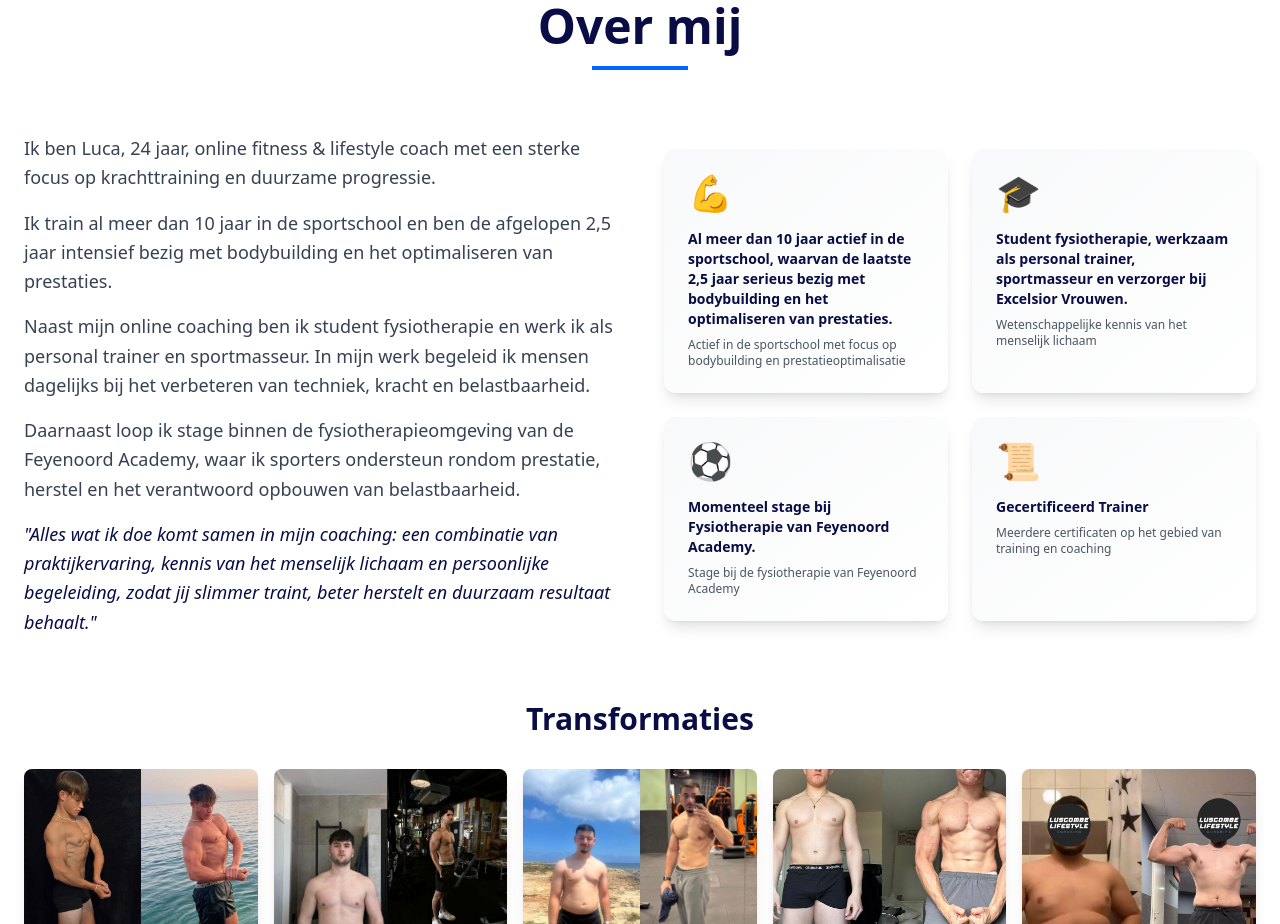
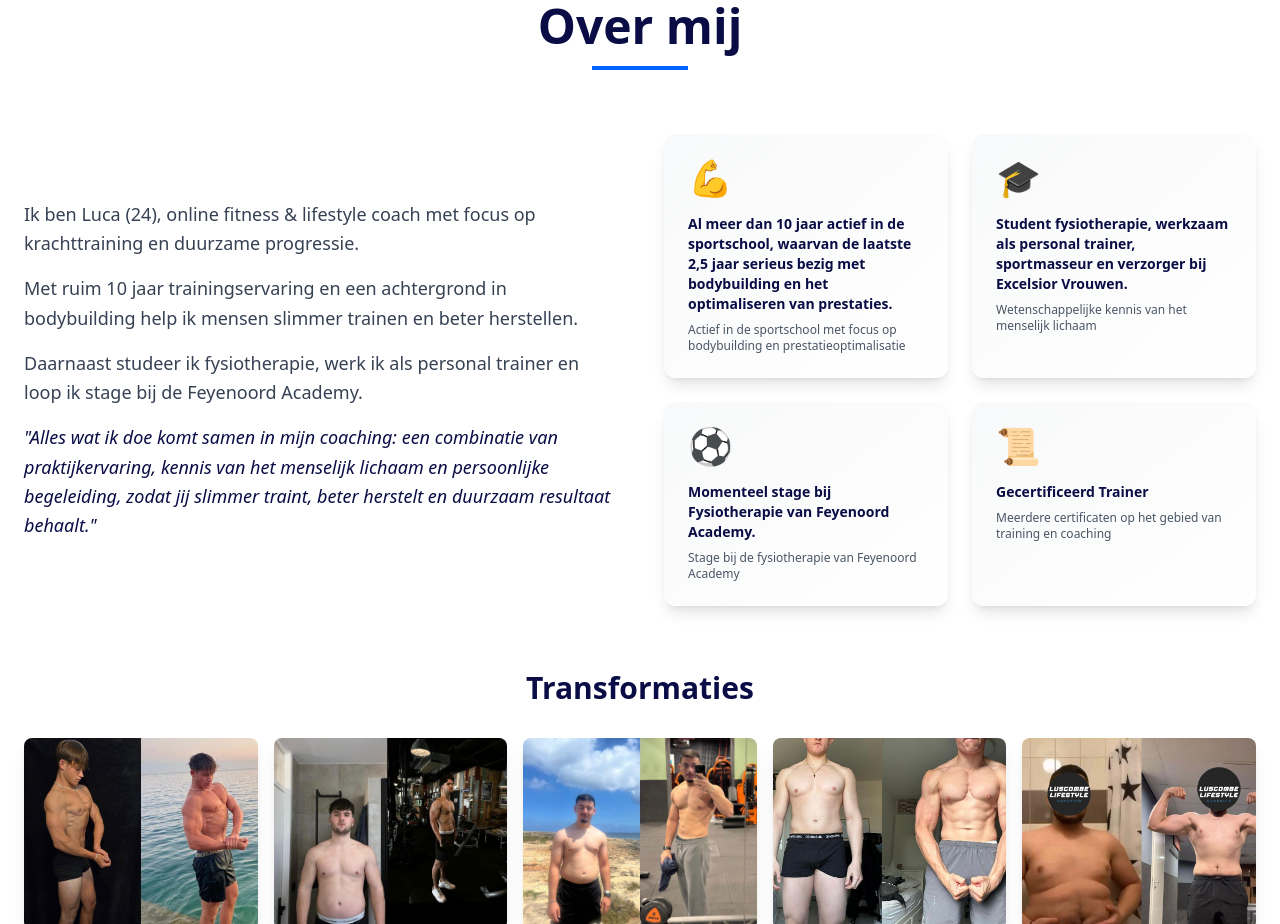
Before and after one commit to portfolio-ai-moos/website-luca, a Next.js app: page / in a window 1280 px wide. Shown: the part 940-1864 px from the top of the page. Built offline with nearby package versions, Linux system fonts and the light colour scheme.

Commit message:
Update 'Over mij' section with new text
- Changed introduction to 'Ik ben Luca (24)'
- Streamlined training experience description
- Simplified background information
- More concise and direct presentation

```diff
--- a/src/components/About.tsx
+++ b/src/components/About.tsx
@@ -101,16 +101,13 @@ const About: React.FC = () => {
             className="space-y-4 text-lg leading-relaxed text-gray-700 max-w-3xl"
           >
             <p>
-              Ik ben Luca, 24 jaar, online fitness & lifestyle coach met een sterke focus op krachttraining en duurzame progressie.
+              Ik ben Luca (24), online fitness & lifestyle coach met focus op krachttraining en duurzame progressie.
             </p>
             <p>
-              Ik train al meer dan 10 jaar in de sportschool en ben de afgelopen 2,5 jaar intensief bezig met bodybuilding en het optimaliseren van prestaties.
+              Met ruim 10 jaar trainingservaring en een achtergrond in bodybuilding help ik mensen slimmer trainen en beter herstellen.
             </p>
             <p>
-              Naast mijn online coaching ben ik student fysiotherapie en werk ik als personal trainer en sportmasseur. In mijn werk begeleid ik mensen dagelijks bij het verbeteren van techniek, kracht en belastbaarheid.
-            </p>
-            <p>
-              Daarnaast loop ik stage binnen de fysiotherapieomgeving van de Feyenoord Academy, waar ik sporters ondersteun rondom prestatie, herstel en het verantwoord opbouwen van belastbaarheid.
+              Daarnaast studeer ik fysiotherapie, werk ik als personal trainer en loop ik stage bij de Feyenoord Academy.
             </p>
             <p className="italic text-[#090c45]">
               "Alles wat ik doe komt samen in mijn coaching: een combinatie van praktijkervaring, kennis van het menselijk lichaam en persoonlijke begeleiding, zodat jij slimmer traint, beter herstelt en duurzaam resultaat behaalt."
```
